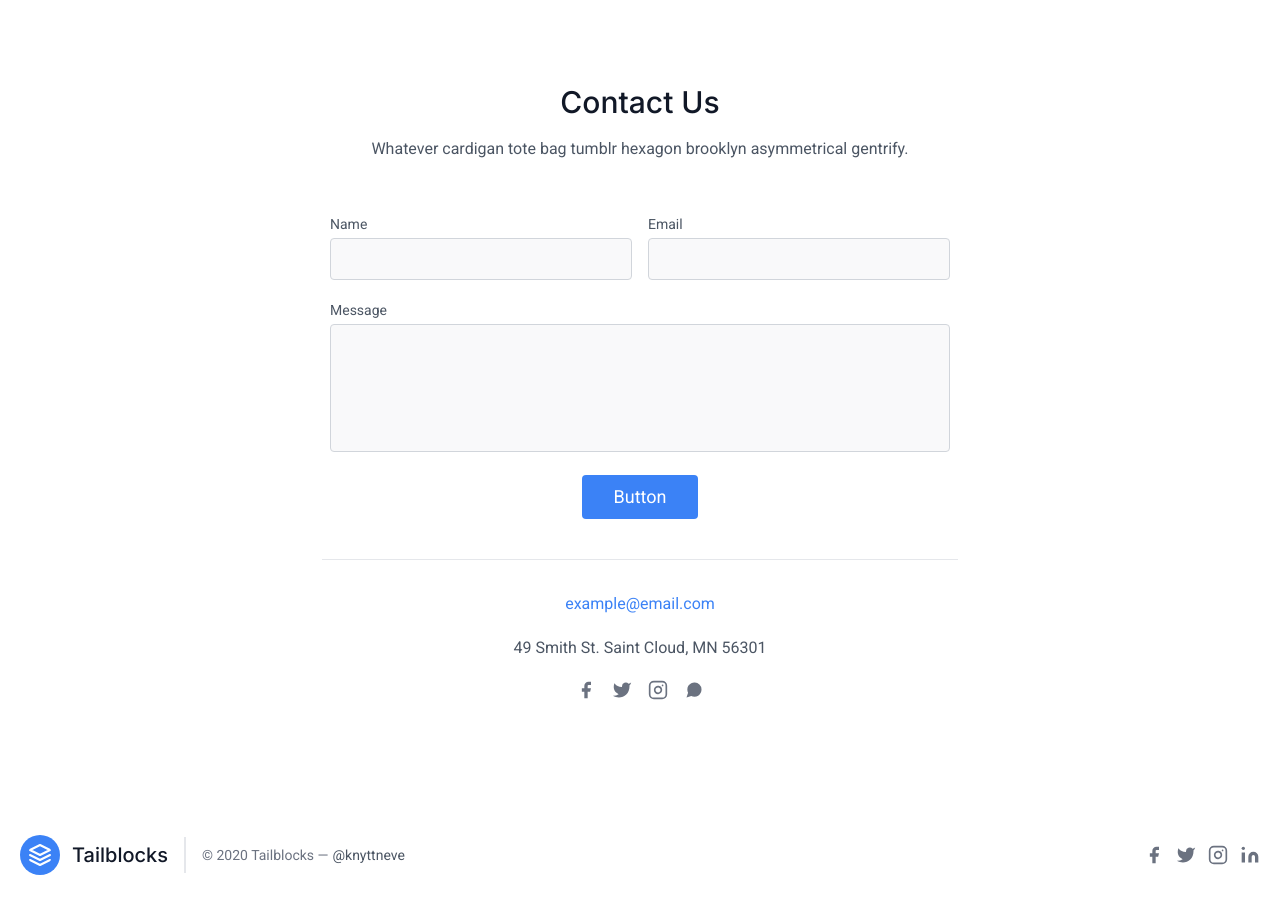
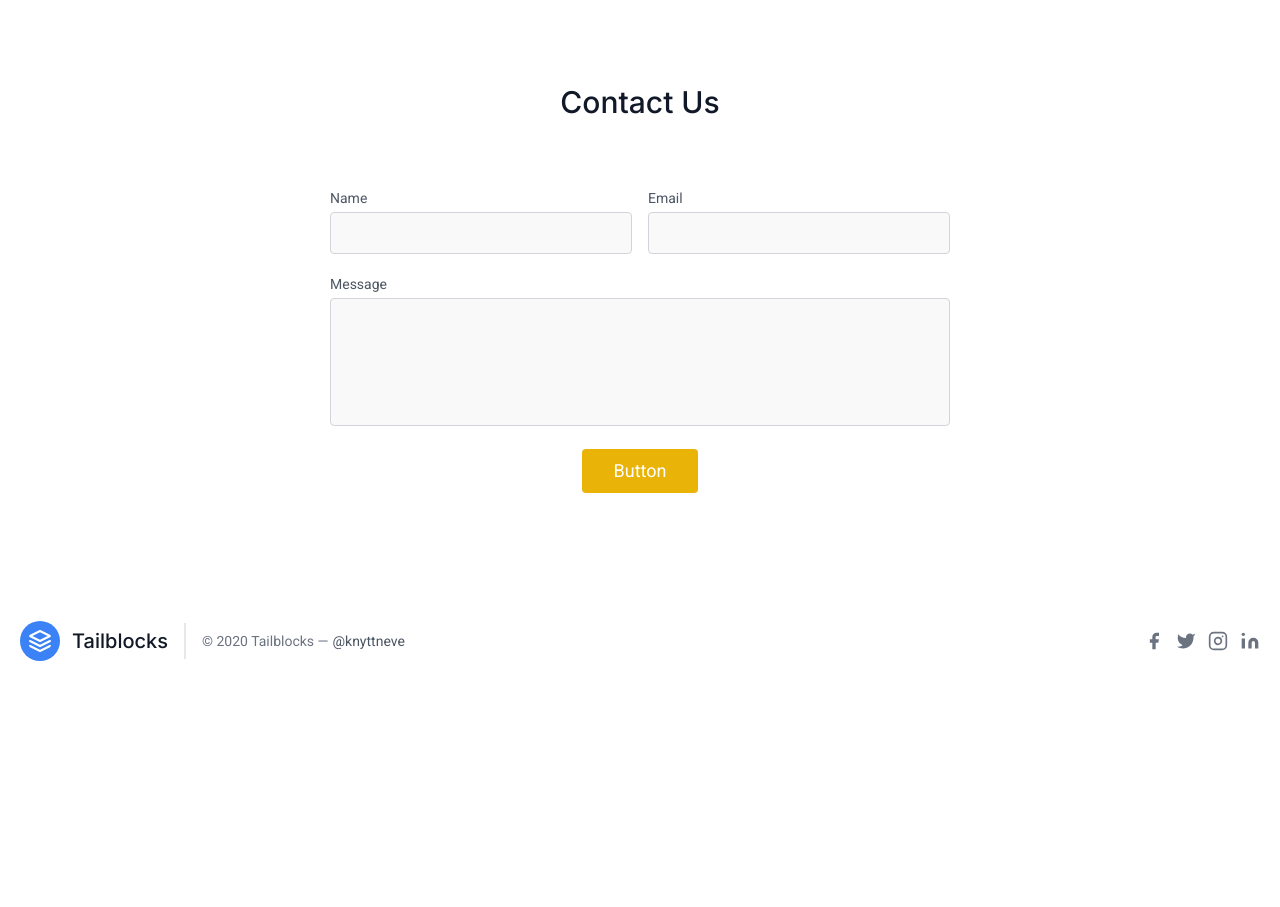
Before and after one commit to MSeptianJ/arship-landingpage, a React (Vite) app: page / in a window 1280 px wide. Shown: the part 2760-3667 px from the top of the page. After the commit the page ends 3453 px from the top, so only its background shows below. Built offline with nearby package versions, Linux system fonts and the light colour scheme.

Commit message:
Edit Contact

```diff
--- a/src/components/Contact.tsx
+++ b/src/components/Contact.tsx
@@ -4,7 +4,6 @@ const Contact = () => {
       <div className="container mx-auto px-5 py-24">
         <div className="mb-12 flex w-full flex-col text-center">
           <h1 className="mb-4 font-title text-2xl font-medium text-gray-900 sm:text-3xl">Contact Us</h1>
-          <p className="mx-auto text-base leading-relaxed lg:w-2/3">Whatever cardigan tote bag tumblr hexagon brooklyn asymmetrical gentrify.</p>
         </div>
         <div className="mx-auto md:w-2/3 lg:w-1/2">
           <div className="-m-2 flex flex-wrap">
@@ -27,34 +26,7 @@ const Contact = () => {
               </div>
             </div>
             <div className="w-full p-2">
-              <button className="mx-auto flex rounded border-0 bg-blue-500 px-8 py-2 text-lg text-white hover:bg-blue-600 focus:outline-none">Button</button>
-            </div>
-            <div className="mt-8 w-full border-t border-gray-200 p-2 pt-8 text-center">
-              <a className="text-blue-500">example@email.com</a>
-              <p className="my-5 leading-normal">49 Smith St. Saint Cloud, MN 56301</p>
-              <span className="inline-flex">
-                <a className="text-gray-500">
-                  <svg fill="currentColor" stroke-linecap="round" stroke-linejoin="round" stroke-width="2" className="size-5" viewBox="0 0 24 24">
-                    <path d="M18 2h-3a5 5 0 00-5 5v3H7v4h3v8h4v-8h3l1-4h-4V7a1 1 0 011-1h3z"></path>
-                  </svg>
-                </a>
-                <a className="ml-4 text-gray-500">
-                  <svg fill="currentColor" stroke-linecap="round" stroke-linejoin="round" stroke-width="2" className="size-5" viewBox="0 0 24 24">
-                    <path d="M23 3a10.9 10.9 0 01-3.14 1.53 4.48 4.48 0 00-7.86 3v1A10.66 10.66 0 013 4s-4 9 5 13a11.64 11.64 0 01-7 2c9 5 20 0 20-11.5a4.5 4.5 0 00-.08-.83A7.72 7.72 0 0023 3z"></path>
-                  </svg>
-                </a>
-                <a className="ml-4 text-gray-500">
-                  <svg fill="none" stroke="currentColor" stroke-linecap="round" stroke-linejoin="round" stroke-width="2" className="size-5" viewBox="0 0 24 24">
-                    <rect width="20" height="20" x="2" y="2" rx="5" ry="5"></rect>
-                    <path d="M16 11.37A4 4 0 1112.63 8 4 4 0 0116 11.37zm1.5-4.87h.01"></path>
-                  </svg>
-                </a>
-                <a className="ml-4 text-gray-500">
-                  <svg fill="currentColor" stroke-linecap="round" stroke-linejoin="round" stroke-width="2" className="size-5" viewBox="0 0 24 24">
-                    <path d="M21 11.5a8.38 8.38 0 01-.9 3.8 8.5 8.5 0 01-7.6 4.7 8.38 8.38 0 01-3.8-.9L3 21l1.9-5.7a8.38 8.38 0 01-.9-3.8 8.5 8.5 0 014.7-7.6 8.38 8.38 0 013.8-.9h.5a8.48 8.48 0 018 8v.5z"></path>
-                  </svg>
-                </a>
-              </span>
+              <button className="mx-auto flex rounded border-0 bg-yellow-500 px-8 py-2 text-lg text-white hover:bg-yellow-600 focus:outline-none">Button</button>
             </div>
           </div>
         </div>
```
